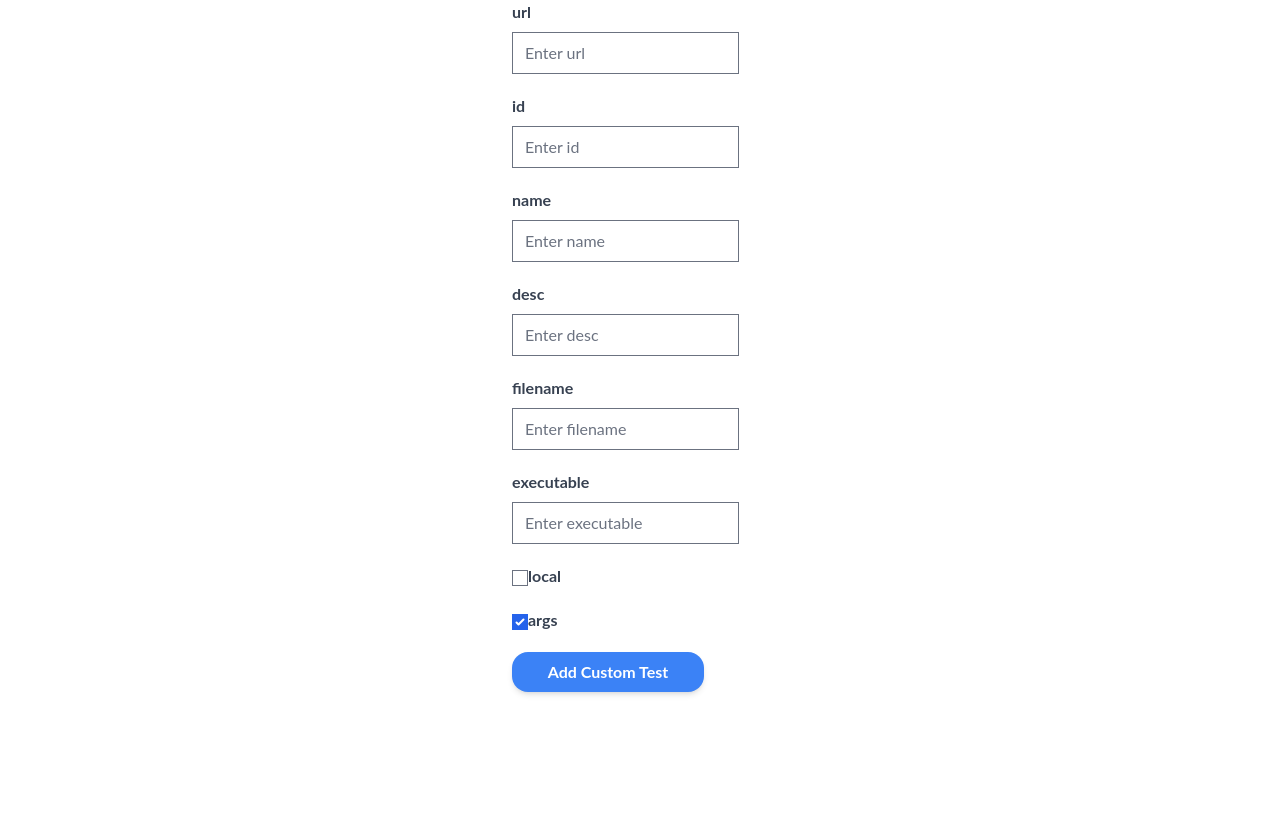
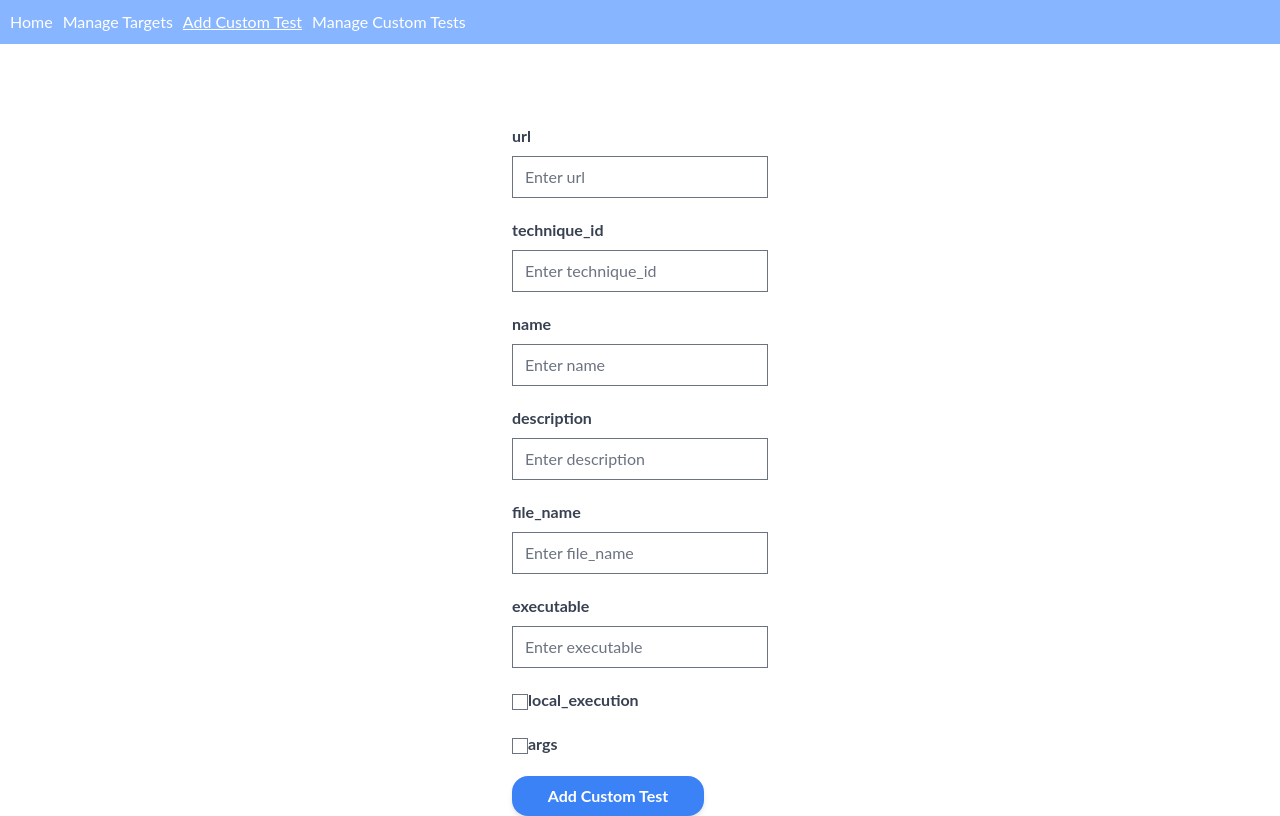
Before and after one commit to martinvonhradsky/DP, a Vue app in the folder client/: page /add--custom-test in a window 1280 px wide. Built offline with nearby package versions, Linux system fonts and the light colour scheme.

Commit message:
fixed fields fe vs be

```diff
--- a/client/src/components/AddCustomTest.vue
+++ b/client/src/components/AddCustomTest.vue
@@ -1,5 +1,7 @@
 <template>
-  <div class="flex w-full justify-center h-100vw align-center">
+  <div>
+    <NavbarVue />
+    <div class="flex w-full justify-center h-100vw align-center mt-20">
       <div class="w-1/5">
         <FormCustomTest
           :fields="fields"
@@ -13,16 +15,19 @@
         </div>
       </div>
     </div>
+  </div>
 </template>
 
 <script>
 import FormCustomTest from "./shared/FormCustomTest.vue";
+import NavbarVue from "./PageNavbar.vue";
 import { useTestStore } from "../store/testStore";
 
 export default {
   name: "CustomTestForm",
   components: {
     FormCustomTest,
+    NavbarVue,
   },
   props: {
     selectedTarget: {
--- a/client/src/components/shared/FormCustomTest.vue
+++ b/client/src/components/shared/FormCustomTest.vue
@@ -32,7 +32,7 @@ export default {
 
     const textInputs = computed(() => {
       return Object.keys(store.fields)
-        .filter((key) => key !== "local" && key !== "args")
+        .filter((key) => key !== "local_execution" && key !== "args")
         .map((key) => ({
           name: key,
           value: store.fields[key].value,
@@ -42,7 +42,7 @@ export default {
     });
 
     const checkboxInputs = computed(() => {
-      return ["local", "args"].map((key) => ({
+      return ["local_execution", "args"].map((key) => ({
         name: key,
         value: store.fields[key].value,
         type: "checkbox",
@@ -54,7 +54,7 @@ export default {
     };
 
     const handleHoverField = (fieldName) => {
-      if (fieldName === "id") {
+      if (fieldName === "technique_id") {
         store.fetchIDs();
         store.fetchTests();
       }
--- a/client/src/components/shared/inputs/TextInputComponent.vue
+++ b/client/src/components/shared/inputs/TextInputComponent.vue
@@ -10,6 +10,7 @@
       :value="field.value"
       @input="updateValue($event.target.value)"
       @mouseover="$emit('hoverField', field.name)"
+      class="w-full"
     />
   </div>
 </template>
@@ -23,7 +24,6 @@ export default {
     const store = useTestStore();
 
     function updateValue(value) {
-      console.log({ field: props.field.name, value });
       store.handleFieldUpdate({ field: props.field.name, value });
     }
 
--- a/client/src/store/testStore.js
+++ b/client/src/store/testStore.js
@@ -9,7 +9,7 @@ export const useTestStore = defineStore("testStore", {
         tooltip: "Enter the URL of the target",
         placeholder: "Enter URL",
       },
-      id: {
+      technique_id: {
         value: "",
         tooltip: "Enter the ID of the target",
         placeholder: "Enter ID",
@@ -19,12 +19,12 @@ export const useTestStore = defineStore("testStore", {
         tooltip: "Enter the name of the test",
         placeholder: "Enter test name",
       },
-      desc: {
+      description: {
         value: "",
         tooltip: "Enter a description for the test",
         placeholder: "Enter description",
       },
-      filename: {
+      file_name: {
         value: "",
         tooltip: "Enter the filename of the test",
         placeholder: "Enter filename",
@@ -34,12 +34,12 @@ export const useTestStore = defineStore("testStore", {
         tooltip: "Enter the path to the executable",
         placeholder: "Enter executable path",
       },
-      local: {
+      local_execution: {
         value: false,
         tooltip: "Check if the test is to be executed locally",
       },
       args: {
-        value: "",
+        value: false,
         tooltip: "Enter any additional arguments for the test",
         placeholder: "Enter additional arguments",
       },
@@ -65,7 +65,7 @@ export const useTestStore = defineStore("testStore", {
       }
     },
     async submitCustomTest() {
-      if (!this.isFormValid) return;
+      console.log("Submit custom test");
       const requestData = {
         action: "test",
         ...Object.fromEntries(
@@ -73,6 +73,7 @@ export const useTestStore = defineStore("testStore", {
         ),
       };
       try {
+        console.log("Submit after requestData", requestData);
         const response = await axios.post("/api.php", requestData);
         console.log(response.data);
       } catch (error) {
```
Lines whose indentation alone changed are shown as unchanged.
